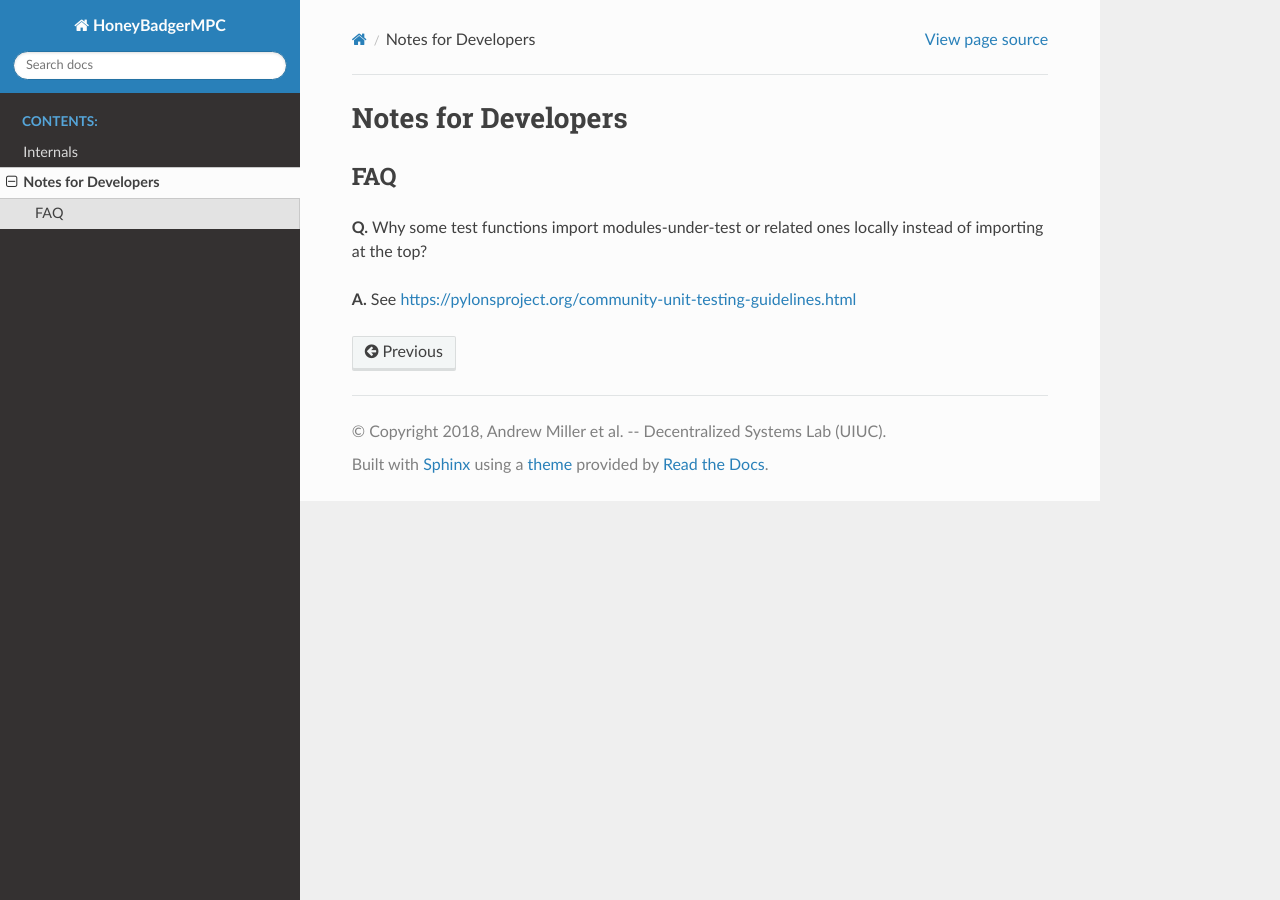
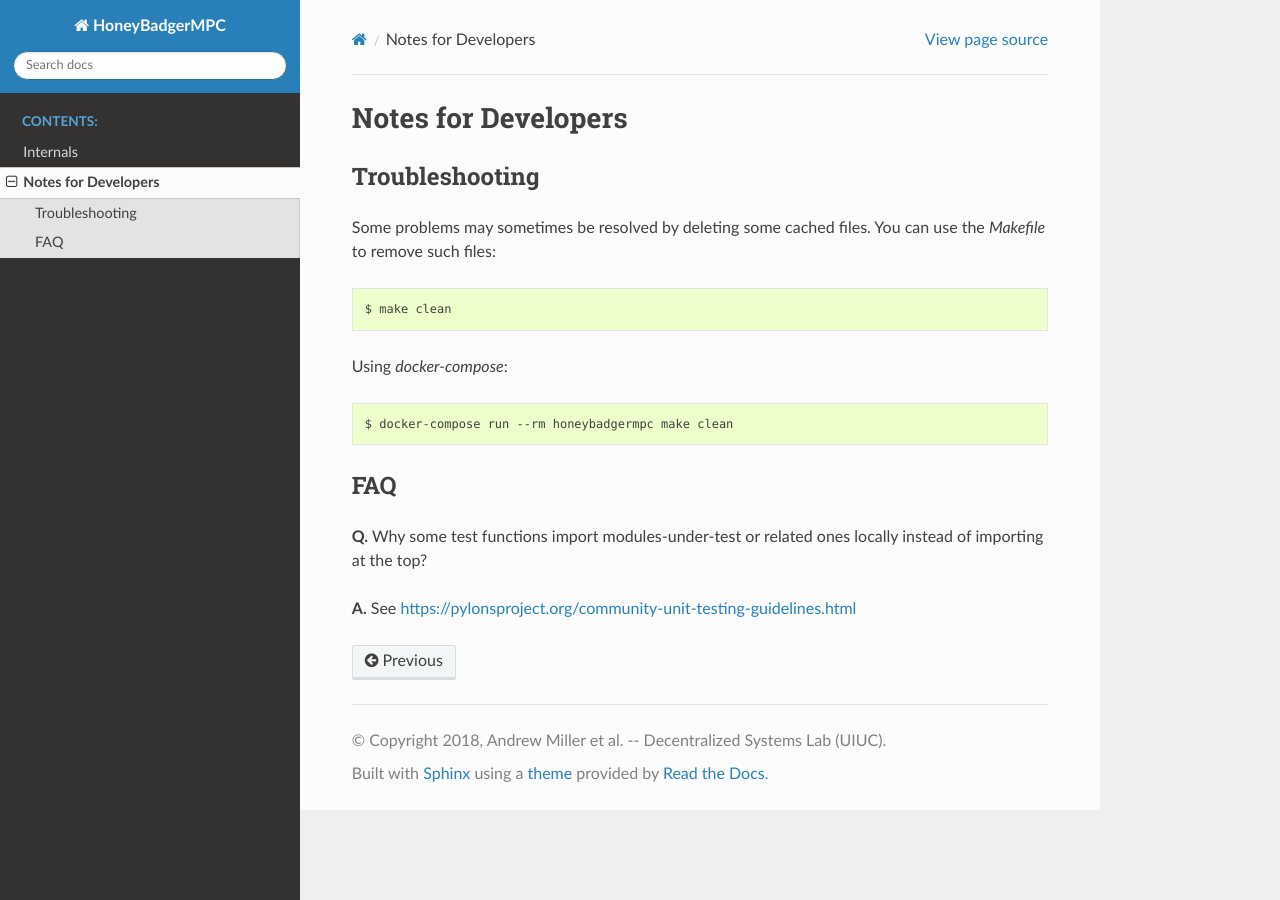
Before and after one commit to initc3/HoneyBadgerMPC, a Sphinx documentation site: the page built from docs/dev.rst, in a window 1280 px wide. Built offline with Sphinx 7.4.7 and the Read the Docs theme 2.0.0, drawn with Linux system fonts in a browser that asks for light colours.

Commit message:
Add troubleshooting section to docs

```diff
--- a/docs/dev.rst
+++ b/docs/dev.rst
@@ -1,6 +1,23 @@
 ********************
 Notes for Developers
 ********************
+
+Troubleshooting
+===============
+Some problems may sometimes be resolved by deleting some cached files. You can
+use the `Makefile` to remove such files:
+
+.. code-block:: bash
+
+    $ make clean
+
+
+Using `docker-compose`:
+
+.. code-block:: bash
+
+    $ docker-compose run --rm honeybadgermpc make clean
+
 
 FAQ
 ===
```
